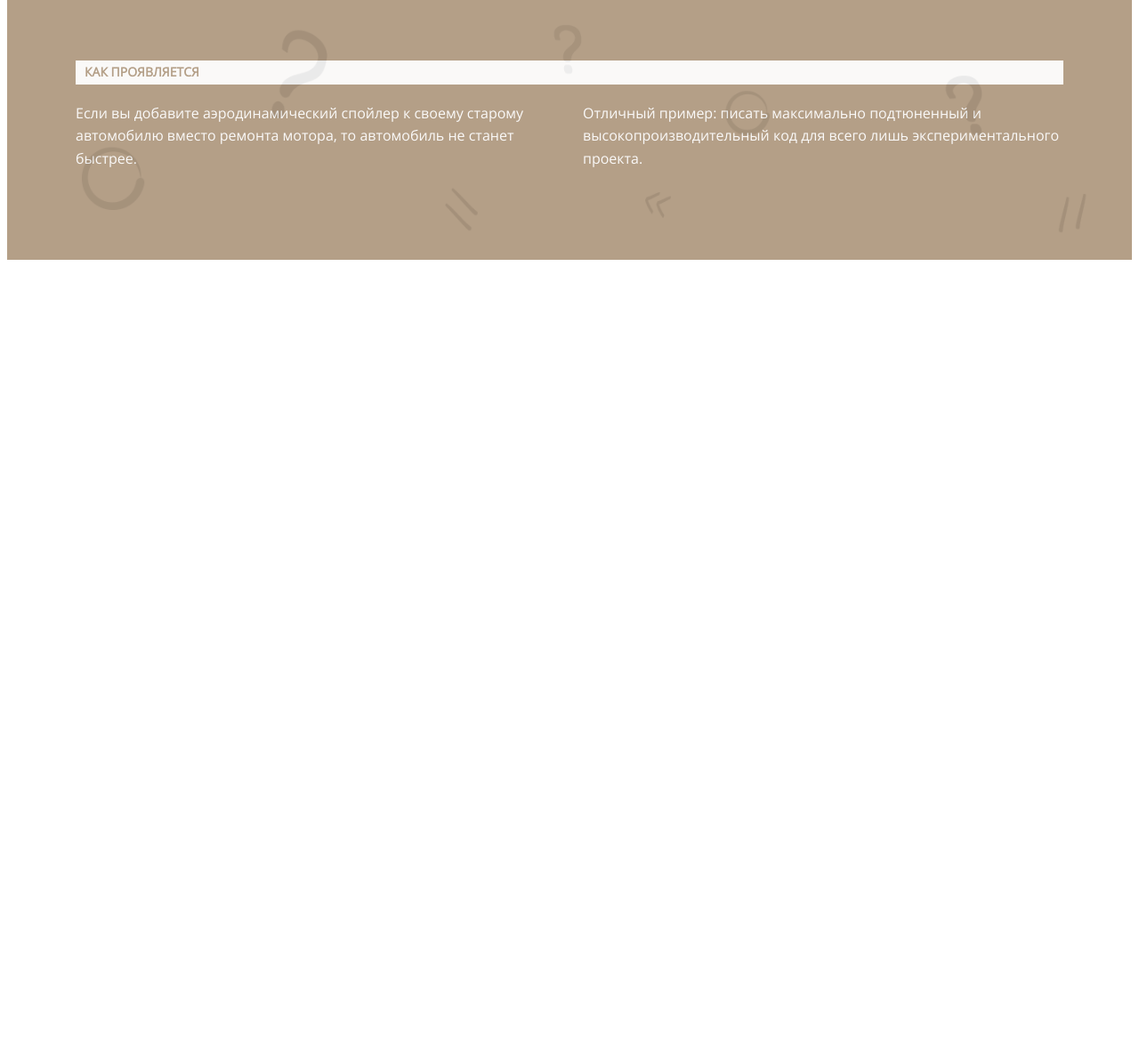
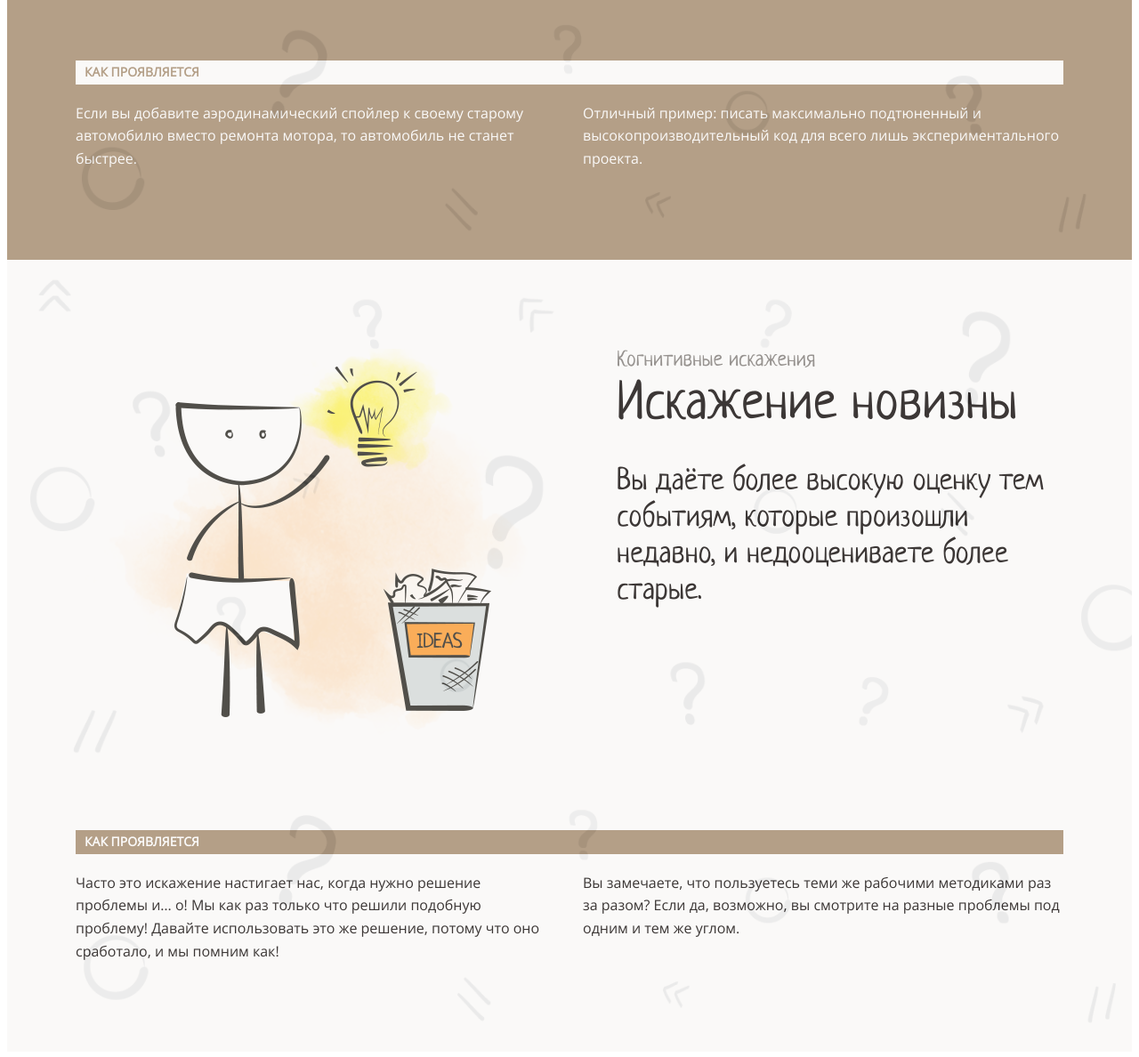
Before and after one commit to oromaniko/layout-designer-project-lvl1, a website: page src/index.html in a window 1280 px wide. Shown: the part 4210-5398 px from the top of the page at 89% size. Before the commit the page ends 4510 px from the top, so only its background shows below. Drawn offline with Linux system fonts and the light colour scheme.

Commit message:
add novelty section

```diff
--- a/src/index.html
+++ b/src/index.html
@@ -121,6 +121,30 @@
 
                 </div>
             </section>
+
+            <section id="distortion-of-novelty" class="odd">
+                <div class="content-wrap">
+                    <div class="d-flex">
+                        <div><img src="../../assets/images/3.png" alt="distortion-of-novelty"></div>
+
+                        <div>
+                            <p class="subtitle-1">Когнитивные искажения</p>
+                            <h2>Искажение новизны</h2>
+                            <p class="subtitle-2">Вы даёте более высокую оценку тем событиям, которые произошли недавно, и недооцениваете более старые.</p>
+                        </div>
+                    </div>
+
+                    <h4>КАК ПРОЯВЛЯЕТСЯ</h4>
+
+                    <div class="d-flex">
+                        <p>Часто это искажение настигает нас, когда нужно решение проблемы и… о! Мы как раз только что решили подобную проблему!
+                        Давайте использовать это же решение, потому что оно сработало, и мы помним как!</p>
+                        <p>Вы замечаете, что пользуетесь теми же рабочими методиками раз за разом? Если да, возможно, вы смотрите на разные
+                        проблемы под одним и тем же углом.</p>
+                    </div>
+
+                </div>
+            </section>
         </main>
 
         <footer>
```
